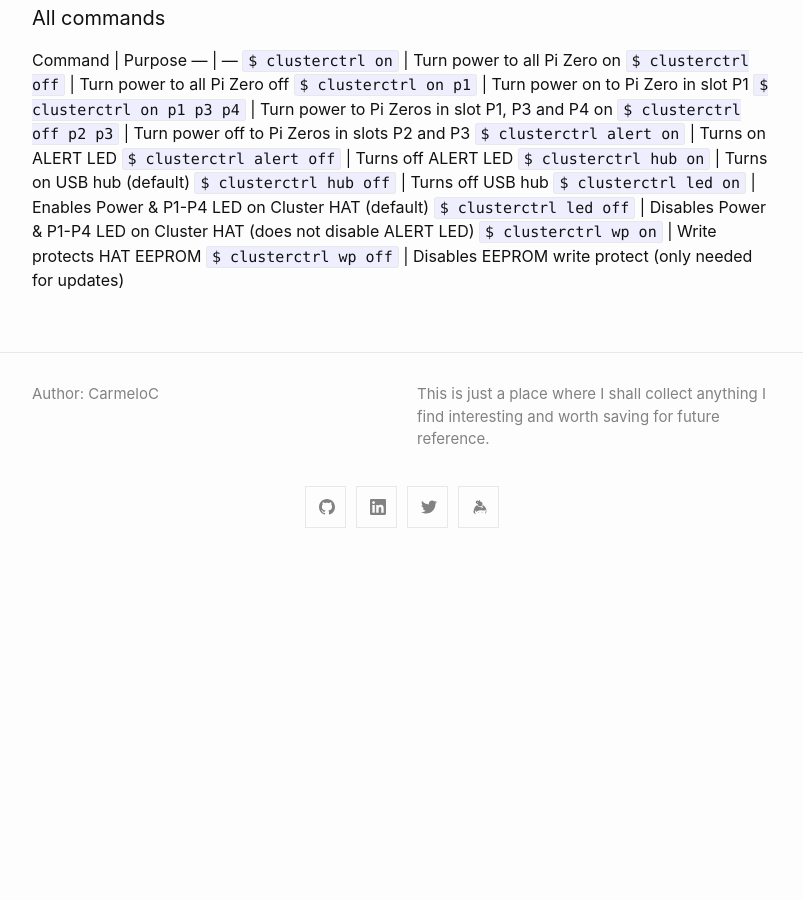
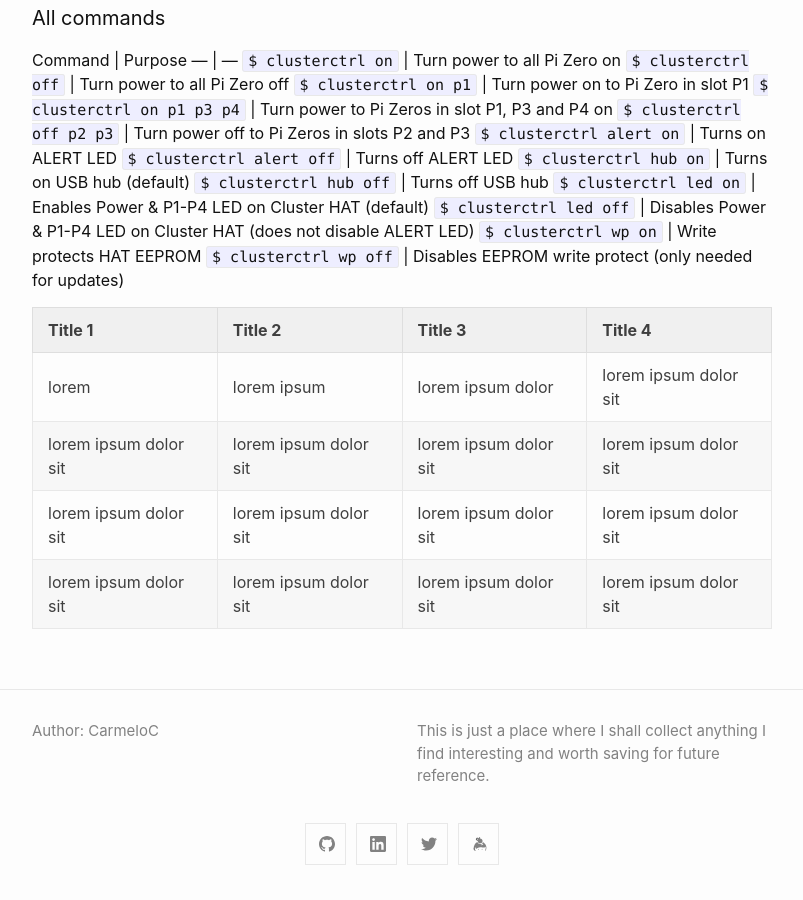
Before and after one commit to carmelo0x99/carmelo0x99.github.io, a Jekyll site: the page built from _posts/2020-03-09-raspi_clusterhat_install.md, in a window 1280 px wide and 900 px high, scrolled down 2141 px. Shown: the whole window, without its empty margins (238-1041 px from the left). Built offline with Jekyll 4.4.1, drawn with Linux system fonts in a browser that asks for light colours; before the commit the page ends 2704 px from its top, so only the background shows below that.

Commit message:
Fixed table?

```diff
--- a/_posts/2020-03-09-raspi_clusterhat_install.md
+++ b/_posts/2020-03-09-raspi_clusterhat_install.md
@@ -92,3 +92,10 @@ Command | Purpose
 `$ clusterctrl led off` | Disables Power & P1-P4 LED on Cluster HAT (does not disable ALERT LED)
 `$ clusterctrl wp on` | Write protects HAT EEPROM
 `$ clusterctrl wp off` | Disables EEPROM write protect (only needed for updates)
+
+Title 1               | Title 2               | Title 3               | Title 4
+--------------------- | --------------------- | --------------------- | ---------------------
+lorem                 | lorem ipsum           | lorem ipsum dolor     | lorem ipsum dolor sit
+lorem ipsum dolor sit | lorem ipsum dolor sit | lorem ipsum dolor sit | lorem ipsum dolor sit
+lorem ipsum dolor sit | lorem ipsum dolor sit | lorem ipsum dolor sit | lorem ipsum dolor sit
+lorem ipsum dolor sit | lorem ipsum dolor sit | lorem ipsum dolor sit | lorem ipsum dolor sit
```
